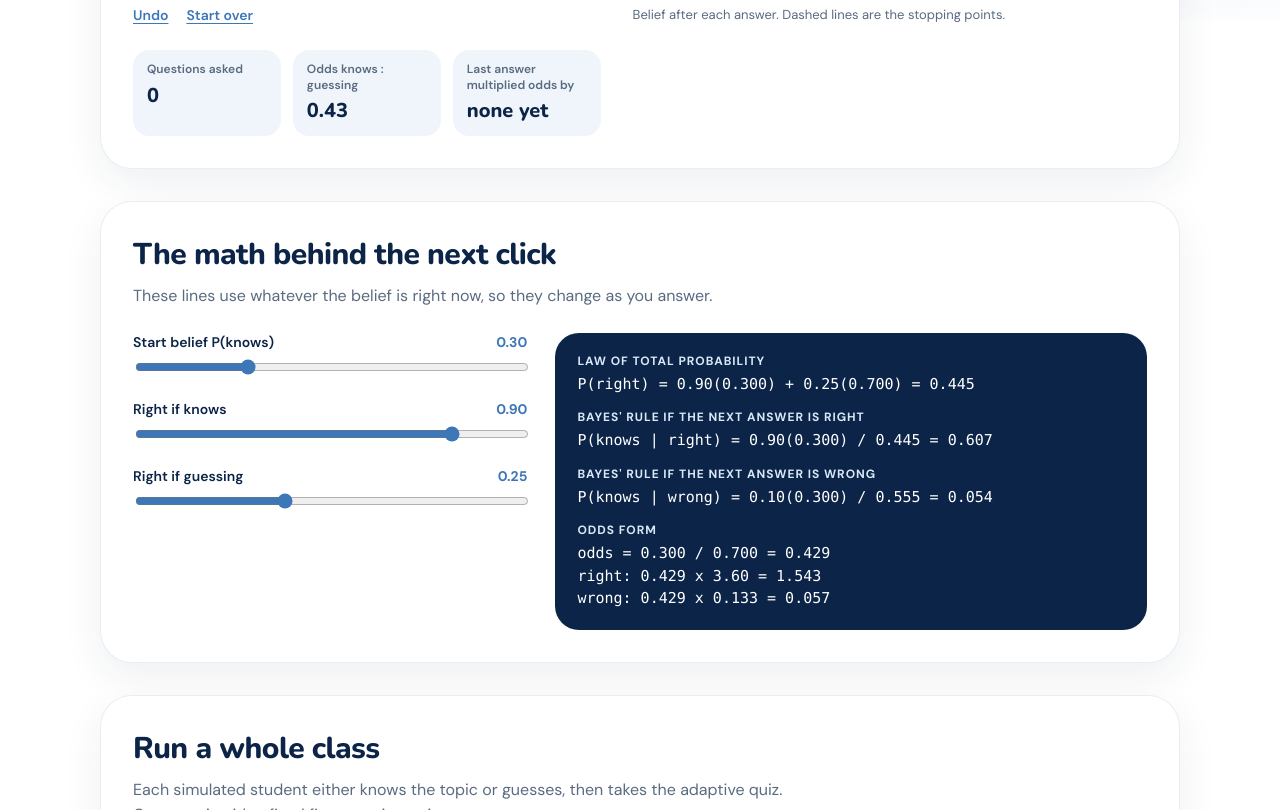
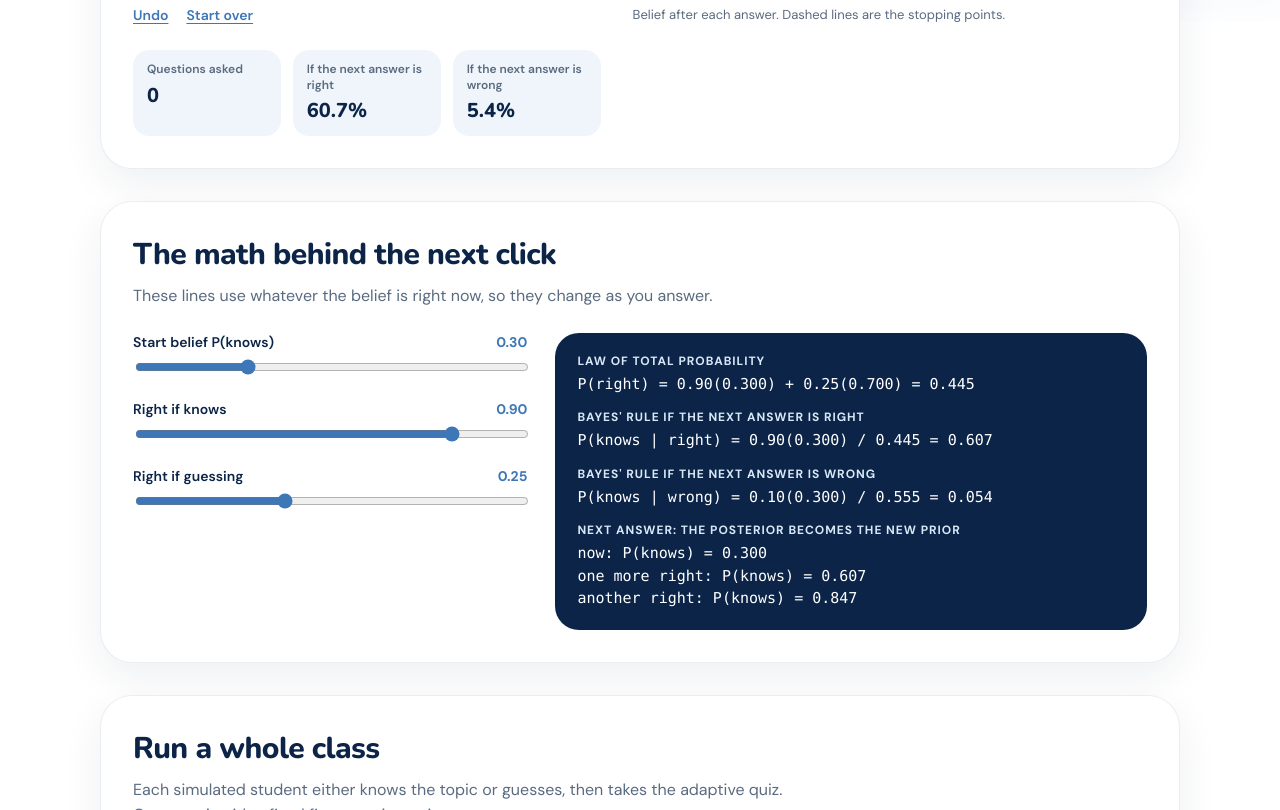
Before and after one commit to sav-krish/SDS-321-Final-Project, a website with bundled scripts: page docs/index.html in a window 1280 px wide. Shown: the part 779-1589 px from the top of the page. Built offline with nearby package versions, Linux system fonts and the light colour scheme.

Commit message:
Replace odds form with step-by-step Bayes updates in the tracker

```diff
--- a/docs/bayes-tracker.js
+++ b/docs/bayes-tracker.js
@@ -50,24 +50,6 @@ export function updateBelief(belief, correct, params) {
   const likeGuess = correct ? params.guess : 1 - params.guess;
   const numerator = likeKnow * belief;
   return numerator / (numerator + likeGuess * (1 - belief));
-}
-
-/**
- * Odds form of Bayes' rule: posterior odds = prior odds x likelihood ratio.
- * @param {boolean} correct
- * @param {Params} params
- * @returns {number}
- */
-export function likelihoodRatio(correct, params) {
-  return correct ? params.know / params.guess : (1 - params.know) / (1 - params.guess);
-}
-
-/**
- * @param {number} probability
- * @returns {number}
- */
-export function toOdds(probability) {
-  return probability / (1 - probability);
 }
 
 /** @typedef {"continue" | "mastered" | "not-mastered" | "undecided"} Verdict */
--- a/docs/index.html
+++ b/docs/index.html
@@ -114,12 +114,12 @@
                 <dd data-stat-count>0</dd>
               </div>
               <div>
-                <dt>Odds knows : guessing</dt>
-                <dd data-stat-odds>0.43</dd>
+                <dt>If the next answer is right</dt>
+                <dd data-stat-ifright>60.7%</dd>
               </div>
               <div>
-                <dt>Last answer multiplied odds by</dt>
-                <dd data-stat-factor>none yet</dd>
+                <dt>If the next answer is wrong</dt>
+                <dd data-stat-ifwrong>5.4%</dd>
               </div>
             </dl>
           </div>
@@ -166,8 +166,8 @@
             <p class="tracker-equations__line" data-eq-right></p>
             <p class="tracker-equations__title">Bayes' rule if the next answer is wrong</p>
             <p class="tracker-equations__line" data-eq-wrong></p>
-            <p class="tracker-equations__title">Odds form</p>
-            <p class="tracker-equations__line" data-eq-odds></p>
+            <p class="tracker-equations__title">Next answer: the posterior becomes the new prior</p>
+            <p class="tracker-equations__line" data-eq-chain></p>
           </div>
         </div>
       </section>
--- a/docs/tracker.js
+++ b/docs/tracker.js
@@ -5,11 +5,10 @@ import {
   beliefPath,
   exactSummary,
   fixedQuiz,
-  likelihoodRatio,
   makeRng,
   probabilityRight,
+  updateBelief,
   simulateClass,
-  toOdds,
   verdictFor,
 } from "./bayes-tracker.js";
 
@@ -82,14 +81,14 @@ const wrongButton = find('[data-answer="wrong"]', HTMLButtonElement);
 const undoButton = find("[data-undo]", HTMLButtonElement);
 const resetButton = find("[data-reset]", HTMLButtonElement);
 const statCount = find("[data-stat-count]", HTMLElement);
-const statOdds = find("[data-stat-odds]", HTMLElement);
-const statFactor = find("[data-stat-factor]", HTMLElement);
+const statIfRight = find("[data-stat-ifright]", HTMLElement);
+const statIfWrong = find("[data-stat-ifwrong]", HTMLElement);
 const chart = find("[data-chart]", SVGElement);
 const log = find("[data-log]", HTMLElement);
 const eqTotal = find("[data-eq-total]", HTMLElement);
 const eqRight = find("[data-eq-right]", HTMLElement);
 const eqWrong = find("[data-eq-wrong]", HTMLElement);
-const eqOdds = find("[data-eq-odds]", HTMLElement);
+const eqChain = find("[data-eq-chain]", HTMLElement);
 const studentsSelect = find("[data-students]", HTMLSelectElement);
 const simulateButton = find("[data-simulate]", HTMLButtonElement);
 const exactAverage = find("[data-exact-average]", HTMLElement);
@@ -176,12 +175,13 @@ function drawEquations(belief) {
   eqRight.textContent = `P(knows | right) = ${fixed(know, 2)}(${b}) / ${fixed(pRight, 3)} = ${fixed((know * belief) / pRight, 3)}`;
   eqWrong.textContent = `P(knows | wrong) = ${fixed(1 - know, 2)}(${b}) / ${fixed(pWrong, 3)} = ${fixed(((1 - know) * belief) / pWrong, 3)}`;
 
-  const odds = toOdds(belief);
-  eqOdds.textContent =
-    `odds = ${b} / ${notB} = ${fixed(odds, 3)}\n` +
-    `right: ${fixed(odds, 3)} x ${fixed(likelihoodRatio(true, params), 2)} = ${fixed(odds * likelihoodRatio(true, params), 3)}\n` +
-    `wrong: ${fixed(odds, 3)} x ${fixed(likelihoodRatio(false, params), 3)} = ${fixed(odds * likelihoodRatio(false, params), 3)}`;
-  eqOdds.style.whiteSpace = "pre-line";
+  const afterOne = updateBelief(belief, true, params);
+  const afterTwo = updateBelief(afterOne, true, params);
+  eqChain.textContent =
+    `now: P(knows) = ${b}\n` +
+    `one more right: P(knows) = ${fixed(afterOne, 3)}\n` +
+    `another right: P(knows) = ${fixed(afterTwo, 3)}`;
+  eqChain.style.whiteSpace = "pre-line";
 }
 
 /** Update the whole quiz side of the page. */
@@ -208,11 +208,8 @@ function renderQuiz() {
   resetButton.disabled = answers.length === 0;
 
   statCount.textContent = String(answers.length);
-  statOdds.textContent = fixed(toOdds(belief), 2);
-  statFactor.textContent =
-    answers.length === 0
-      ? "none yet"
-      : `x ${fixed(likelihoodRatio(answers[answers.length - 1], params), answers[answers.length - 1] ? 1 : 3)}`;
+  statIfRight.textContent = percent(updateBelief(belief, true, params));
+  statIfWrong.textContent = percent(updateBelief(belief, false, params));
 
   drawBeliefChart(path);
   drawLog(path);
```
Also changed, not shown: docs/test/bayes-tracker.test.js (+7 -10 lines), 2 other files.
